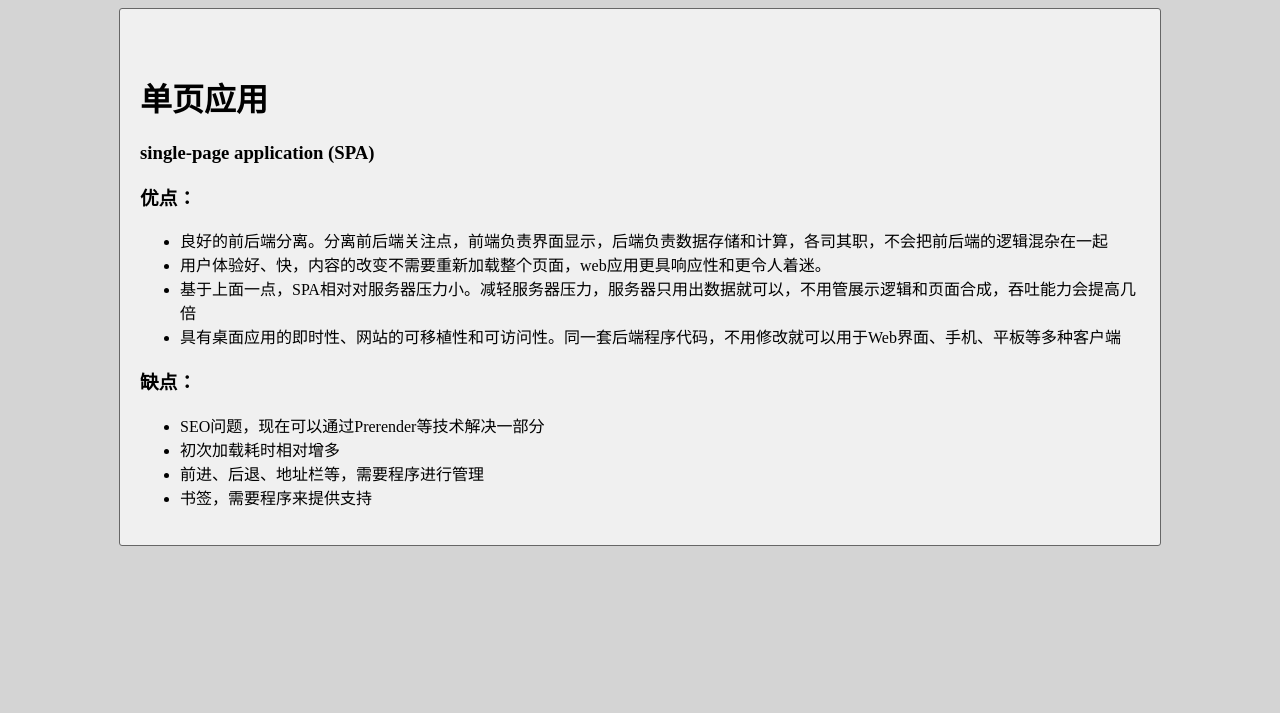
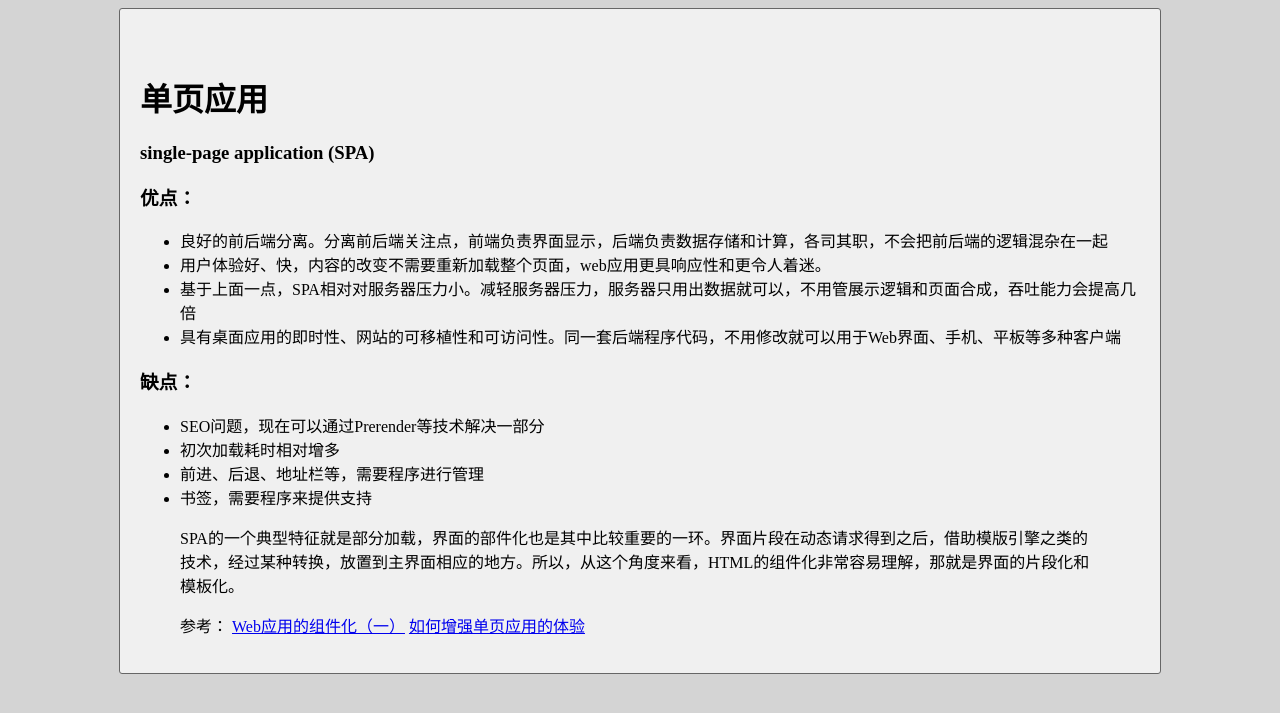
Before and after one commit to Bubblex/blog, a Jekyll site: the page built from _posts/2017-3-30-spa.md, in a window 1280 px wide. Shown: the top 713 px of the page. Built offline with Jekyll 4.4.1, drawn with Linux system fonts in a browser that asks for light colours.

Commit message:
单页应用

```diff
--- a/_posts/2017-3-30-spa.md
+++ b/_posts/2017-3-30-spa.md
@@ -16,3 +16,9 @@ title: 单页应用
 - 初次加载耗时相对增多
 - 前进、后退、地址栏等，需要程序进行管理
 - 书签，需要程序来提供支持
+
+> SPA的一个典型特征就是部分加载，界面的部件化也是其中比较重要的一环。界面片段在动态请求得到之后，借助模版引擎之类的技术，经过某种转换，放置到主界面相应的地方。所以，从这个角度来看，HTML的组件化非常容易理解，那就是界面的片段化和模板化。
+>
+参考：
+[Web应用的组件化（一）](https://github.com/xufei/blog/issues/6)
+[如何增强单页应用的体验](https://github.com/xufei/blog/issues/35)
```
